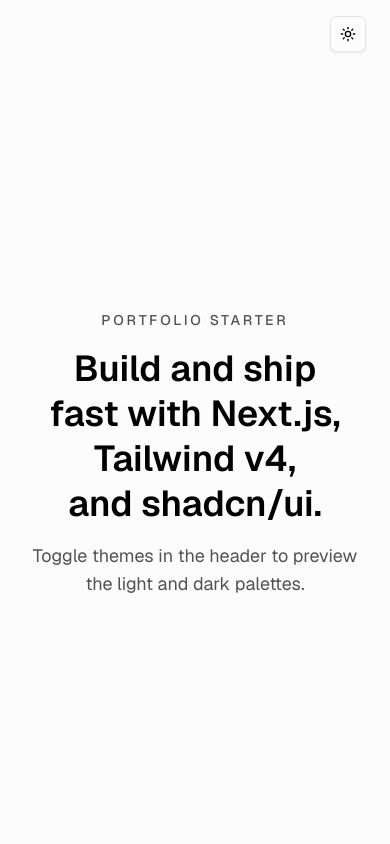
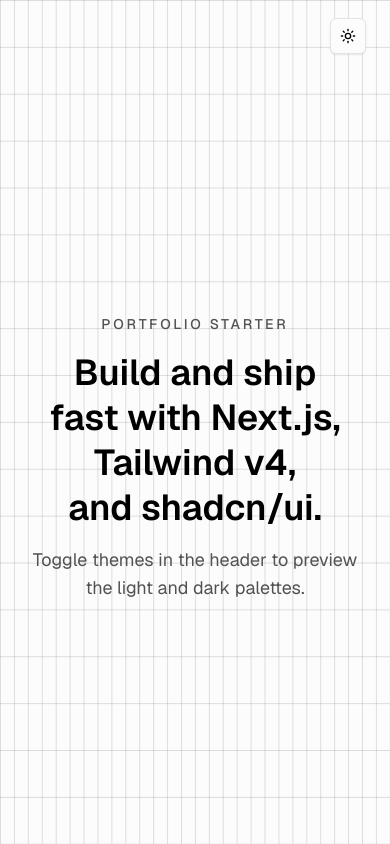
Before and after one commit to alwoodm/portfolio, a Next.js app: page / in a window 390 px wide. Built offline with nearby package versions, Linux system fonts and the light colour scheme.

Commit message:
feat: add responsive grid background

```diff
--- a/app/globals.css
+++ b/app/globals.css
@@ -72,7 +72,6 @@
 }
 
 :root {
-  --radius: 0.5rem;
   --background: oklch(0.99 0 0);
   --foreground: oklch(0 0 0);
   --card: oklch(1 0 0);
@@ -88,6 +87,7 @@
   --accent: oklch(0.94 0 0);
   --accent-foreground: oklch(0 0 0);
   --destructive: oklch(0.63 0.19 23.03);
+  --destructive-foreground: oklch(1 0 0);
   --border: oklch(0.92 0 0);
   --input: oklch(0.94 0 0);
   --ring: oklch(0 0 0);
@@ -104,18 +104,16 @@
   --sidebar-accent-foreground: oklch(0 0 0);
   --sidebar-border: oklch(0.94 0 0);
   --sidebar-ring: oklch(0 0 0);
-  --destructive-foreground: oklch(1 0 0);
   --font-sans: Geist, sans-serif;
   --font-serif: Georgia, serif;
   --font-mono: Geist Mono, monospace;
-  --shadow-color: hsl(0 0% 0%);
-  --shadow-opacity: 0.18;
+  --radius: 0.5rem;
+  --shadow-x: 0px;
+  --shadow-y: 1px;
   --shadow-blur: 2px;
   --shadow-spread: 0px;
-  --shadow-offset-x: 0px;
-  --shadow-offset-y: 1px;
-  --letter-spacing: 0em;
-  --spacing: 0.25rem;
+  --shadow-opacity: 0.18;
+  --shadow-color: hsl(0 0% 0%);
   --shadow-2xs: 0px 1px 2px 0px hsl(0 0% 0% / 0.09);
   --shadow-xs: 0px 1px 2px 0px hsl(0 0% 0% / 0.09);
   --shadow-sm: 0px 1px 2px 0px hsl(0 0% 0% / 0.18), 0px 1px 2px -1px hsl(0 0% 0% / 0.18);
@@ -125,6 +123,17 @@
   --shadow-xl: 0px 1px 2px 0px hsl(0 0% 0% / 0.18), 0px 8px 10px -1px hsl(0 0% 0% / 0.18);
   --shadow-2xl: 0px 1px 2px 0px hsl(0 0% 0% / 0.45);
   --tracking-normal: 0em;
+  --letter-spacing: 0em;
+  --spacing: 0.25rem;
+  --grid-columns: 28;
+  --grid-rows: 18;
+  --grid-unit-x: calc(100vw / var(--grid-columns));
+  --grid-unit-y: calc(100vh / var(--grid-rows));
+  --grid-line: 1px;
+  --grid-color: oklch(0 0 0 / 0.12);
+  --grid-background: var(--background);
+  --shadow-offset-x: var(--shadow-x);
+  --shadow-offset-y: var(--shadow-y);
 }
 
 .dark {
@@ -143,6 +152,7 @@
   --accent: oklch(0.32 0 0);
   --accent-foreground: oklch(1 0 0);
   --destructive: oklch(0.69 0.2 23.91);
+  --destructive-foreground: oklch(0 0 0);
   --border: oklch(0.26 0 0);
   --input: oklch(0.32 0 0);
   --ring: oklch(0.72 0 0);
@@ -159,19 +169,16 @@
   --sidebar-accent-foreground: oklch(1 0 0);
   --sidebar-border: oklch(0.32 0 0);
   --sidebar-ring: oklch(0.72 0 0);
-  --destructive-foreground: oklch(0 0 0);
-  --radius: 0.5rem;
   --font-sans: Geist, sans-serif;
   --font-serif: Georgia, serif;
   --font-mono: Geist Mono, monospace;
-  --shadow-color: hsl(0 0% 0%);
-  --shadow-opacity: 0.18;
+  --radius: 0.5rem;
+  --shadow-x: 0px;
+  --shadow-y: 1px;
   --shadow-blur: 2px;
   --shadow-spread: 0px;
-  --shadow-offset-x: 0px;
-  --shadow-offset-y: 1px;
-  --letter-spacing: 0em;
-  --spacing: 0.25rem;
+  --shadow-opacity: 0.18;
+  --shadow-color: hsl(0 0% 0%);
   --shadow-2xs: 0px 1px 2px 0px hsl(0 0% 0% / 0.09);
   --shadow-xs: 0px 1px 2px 0px hsl(0 0% 0% / 0.09);
   --shadow-sm: 0px 1px 2px 0px hsl(0 0% 0% / 0.18), 0px 1px 2px -1px hsl(0 0% 0% / 0.18);
@@ -180,6 +187,11 @@
   --shadow-lg: 0px 1px 2px 0px hsl(0 0% 0% / 0.18), 0px 4px 6px -1px hsl(0 0% 0% / 0.18);
   --shadow-xl: 0px 1px 2px 0px hsl(0 0% 0% / 0.18), 0px 8px 10px -1px hsl(0 0% 0% / 0.18);
   --shadow-2xl: 0px 1px 2px 0px hsl(0 0% 0% / 0.45);
+  --letter-spacing: 0em;
+  --grid-color: oklch(1 0 0 / 0.2);
+  --grid-background: var(--background);
+  --shadow-offset-x: var(--shadow-x);
+  --shadow-offset-y: var(--shadow-y);
 }
 
 @layer base {
@@ -191,3 +203,15 @@
     letter-spacing: var(--tracking-normal);
   }
 }
+
+@layer utilities {
+  .bg-cyber-grid {
+    background-color: var(--grid-background);
+    background-image:
+      linear-gradient(to right, var(--grid-color) var(--grid-line), transparent var(--grid-line)),
+      linear-gradient(to bottom, var(--grid-color) var(--grid-line), transparent var(--grid-line));
+    background-position: 0 0;
+    background-repeat: repeat;
+    background-size: var(--grid-unit-x) var(--grid-unit-y);
+  }
+}
--- a/app/layout.tsx
+++ b/app/layout.tsx
@@ -36,8 +36,8 @@
           attribute="class"
           defaultTheme="system"
         >
-          <div className="bg-background text-foreground min-h-screen">
-            <header className="flex items-center justify-end px-6 py-4">
+          <div className="bg-cyber-grid text-foreground min-h-screen">
+            <header className="flex h-[72px] items-center justify-end px-6">
               <ModeToggle />
             </header>
             {children}
```
Also changed, not shown: 1 other file (tests, documents, lock files or other folders).
